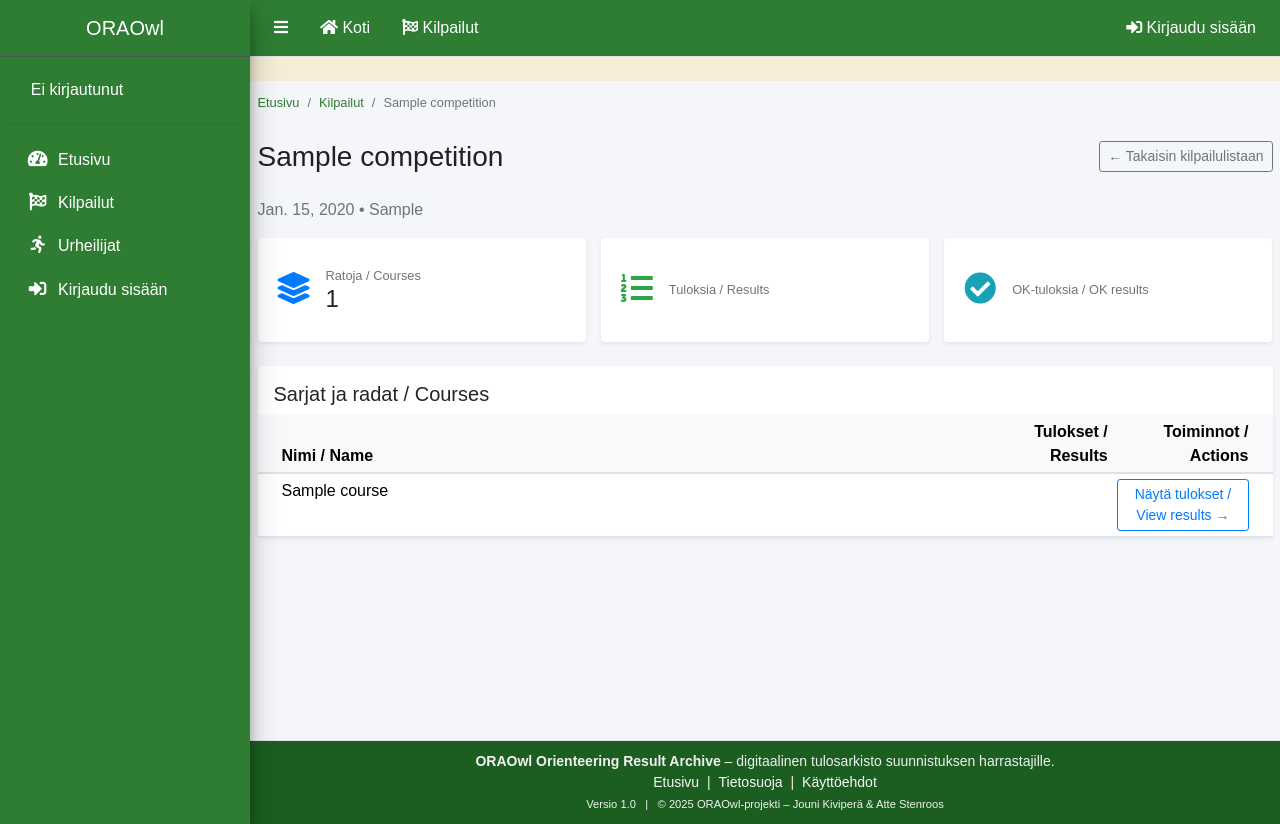
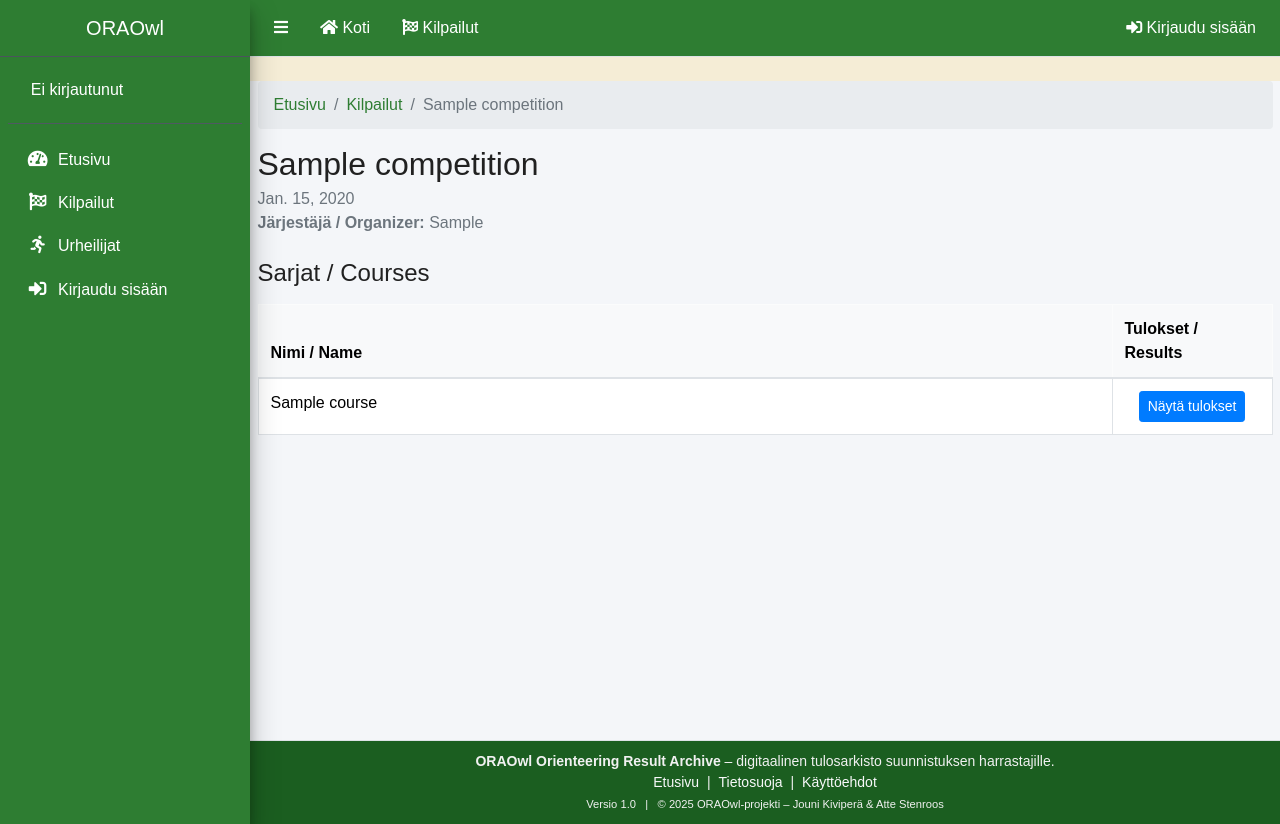
Before and after one commit to jounikivi/oraowl, a Django app: template oraw_app/templates/oraw_app/competitions/competition_detail.html in a window 1280 px wide. Run offline with Django 5.2, Linux system fonts and the light colour scheme; the template is opened without the code that fills it: values that come from a table or form of the project are taken from there, others are empty; tables that the repository leaves empty hold one stand-in row (values such as "Sample post"); style sheets or scripts are compiled from the project's sources; some libraries are stand-ins or nearby versions.

Commit message:
Update competition_detail.html

```diff
--- a/oraw_app/templates/oraw_app/competitions/competition_detail.html
+++ b/oraw_app/templates/oraw_app/competitions/competition_detail.html
@@ -1,20 +1,16 @@
-{# oraw_app/templates/oraw_app/competitions/competition_detail.html #}
 {% extends "oraw_app/base.html" %}
 
-{% block title %}
-  {{ competition.name }} – Kilpailu
-{% endblock %}
+{% block title %} {{ competition.name }} {% endblock %}
 
 {% block content %}
-<div class="container my-4">
 
-  {# -------------------------------------------------------- #}
-  {# Breadcrumb / Sivupolku                                 #}
-  {# -------------------------------------------------------- #}
-  <nav aria-label="breadcrumb" class="mb-3">
-    <ol class="breadcrumb small bg-transparent px-0 mb-0">
+<div class="container mt-4">
+
+    <!-- BREADCRUMB -->
+    <nav aria-label="breadcrumb">
+        <ol class="breadcrumb">
             <li class="breadcrumb-item">
-        <a href="{% url 'oraw_app:home' %}">Etusivu</a>
+                <a href="{% url 'oraw_app:index' %}">Etusivu</a>
             </li>
             <li class="breadcrumb-item">
                 <a href="{% url 'oraw_app:competition_list' %}">Kilpailut</a>
@@ -25,142 +21,46 @@
         </ol>
     </nav>
 
-  {# -------------------------------------------------------- #}
-  {# Otsikko + takaisin-nappi                               #}
-  {# -------------------------------------------------------- #}
-  <div class="d-flex justify-content-between align-items-center mb-3 flex-wrap">
-    <h1 class="h3 mb-2">
-      {{ competition.name }}
-    </h1>
-
-    <a href="{% url 'oraw_app:competition_list' %}"
-       class="btn btn-sm btn-outline-secondary mb-2">
-      ← Takaisin kilpailulistaan
-    </a>
-  </div>
-
-  {# Kilpailun perustiedot                                  #}
-  <p class="text-muted mb-1">
-    {% if competition.date %}
-      {{ competition.date }}
-    {% endif %}
-    {% if competition.location %}
-      • {{ competition.location }}
-    {% endif %}
-  </p>
-  <p class="text-muted mb-3">
-    {% if competition.organiser %}
-      Järjestäjä / Organizer: {{ competition.organiser }}
-    {% endif %}
+    <!-- KILPAILUN OTSIKKO -->
+    <h2 class="mb-1">{{ competition.name }}</h2>
+    <p class="text-muted">
+        {{ competition.date }} <br>
+        <strong>Järjestäjä / Organizer:</strong> {{ competition.organizer|default:"–" }}
     </p>
 
-  {# -------------------------------------------------------- #}
-  {# Yhteenvetokortit (jos arvot olemassa)                  #}
-  {# Nämä ovat turvallisia: jos muuttujaa ei ole, tulos on  #}
-  {# tyhjä merkkijono eikä tule virhettä.                   #}
-  {# -------------------------------------------------------- #}
-  <div class="row g-3 mb-4">
-    <div class="col-12 col-md-4">
-      <div class="card shadow-sm h-100">
-        <div class="card-body d-flex align-items-center">
-          <div class="me-3">
-            <i class="fas fa-layer-group fa-2x text-primary"></i>
-          </div>
-          <div>
-            <div class="text-muted small">Ratoja / Courses</div>
-            <div class="h4 mb-0">
-              {{ course_count|default:courses|length }}
-            </div>
-          </div>
-        </div>
-      </div>
-    </div>
-
-    <div class="col-12 col-md-4">
-      <div class="card shadow-sm h-100">
-        <div class="card-body d-flex align-items-center">
-          <div class="me-3">
-            <i class="fas fa-list-ol fa-2x text-success"></i>
-          </div>
-          <div>
-            <div class="text-muted small">Tuloksia / Results</div>
-            <div class="h4 mb-0">
-              {{ result_count|default:"" }}
-            </div>
-          </div>
-        </div>
-      </div>
-    </div>
-
-    <div class="col-12 col-md-4">
-      <div class="card shadow-sm h-100">
-        <div class="card-body d-flex align-items-center">
-          <div class="me-3">
-            <i class="fas fa-check-circle fa-2x text-info"></i>
-          </div>
-          <div>
-            <div class="text-muted small">OK-tuloksia / OK results</div>
-            <div class="h4 mb-0">
-              {{ ok_result_count|default:"" }}
-            </div>
-          </div>
-        </div>
-      </div>
-    </div>
-  </div>
-
-  {# -------------------------------------------------------- #}
-  {# Sarjat ja radat                                         #}
-  {# -------------------------------------------------------- #}
-  <div class="card shadow-sm">
-    <div class="card-body p-0">
-      <h2 class="h5 px-3 pt-3 mb-0">
-        Sarjat ja radat / Courses
-      </h2>
+    <h4 class="mt-4">Sarjat / Courses</h4>
 
     {% if courses %}
-        <div class="table-responsive mt-2">
-          <table class="table table-hover table-sm mb-0">
+        <table class="table table-bordered mt-3">
             <thead class="table-light">
                 <tr>
                     <th>Nimi / Name</th>
-                <th class="text-end" style="width: 8rem;">
-                  Tulokset / Results
-                </th>
-                <th class="text-end" style="width: 10rem;">
-                  Toiminnot / Actions
-                </th>
+                    <th style="width: 160px;">Tulokset / Results</th>
                 </tr>
             </thead>
             <tbody>
                 {% for course in courses %}
                 <tr>
-                  <td>
-                    {{ course.name }}
-                  </td>
-                  <td class="text-end">
-                    {{ course.results_count|default:"" }}
-                  </td>
-                  <td class="text-end">
-                    <a href="{% url 'oraw_app:course_results' competition_id=competition.pk pk=course.pk %}"
-                    class="btn btn-outline-primary btn-sm"
-                    >
-                    Näytä tulokset / View results →
+                    <td>{{ course.name }}</td>
+                    <td class="text-center">
+                        <a href="{% url 'oraw_app:course_results' competition.id course.id %}"
+                           class="btn btn-primary btn-sm">
+                            Näytä tulokset
                         </a>
                     </td>
-
                 </tr>
                 {% endfor %}
             </tbody>
         </table>
-        </div>
+
     {% else %}
-        <p class="text-muted m-3">
+
+        <div class="alert alert-info mt-3">
             Ei sarjoja tälle kilpailulle. / No courses for this competition.
-        </p>
-      {% endif %}
-    </div>
         </div>
 
+    {% endif %}
+
 </div>
+
 {% endblock %}
```
Lines whose indentation alone changed are shown as unchanged.
